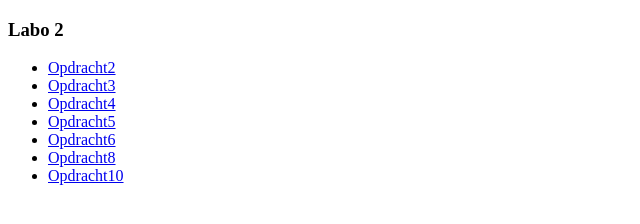
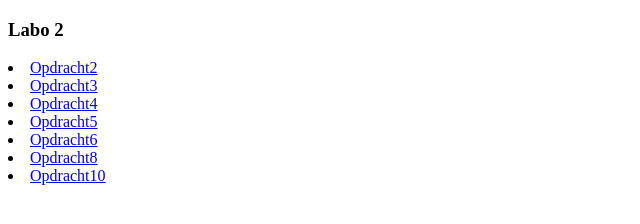
Before and after one commit to Aneesa85/Webdevelopment, a website: page labo2/index.html in a window 1280 px wide. Shown: the whole page, without its empty margins (0-640 px from the left). Drawn offline with Linux system fonts and the light colour scheme.

Commit message:
Update index.html

```diff
--- a/labo2/index.html
+++ b/labo2/index.html
@@ -6,15 +6,13 @@
 </head>
 <body>
 <h3>Labo 2</h3>
-<ul>
-    <li><a href="/labo2/opdracht2">Opdracht2</a></li>
-    <li><a href="/labo2/opdracht3">Opdracht3</a></li>
-    <li><a href="/labo2/opdracht4">Opdracht4</a></li>
-    <li><a href="/labo2/opdracht5">Opdracht5</a></li>
-    <li><a href="/labo2/opdracht6">Opdracht6</a></li>
-    <li><a href="/labo2/opdracht8">Opdracht8</a></li>
-    <li><a href="/labo2/opdracht10">Opdracht10</a></li>
+<li><a href="opdracht2">Opdracht2</a></li>
+<li><a href="opdracht3">Opdracht3</a></li>
+<li><a href="opdracht4">Opdracht4</a></li>
+<li><a href="opdracht5">Opdracht5</a></li>
+<li><a href="opdracht6">Opdracht6</a></li>
+<li><a href="opdracht8">Opdracht8</a></li>
+<li><a href="opdracht10">Opdracht10</a></li>
 
-</ul>
 </body>
 </html>
```
